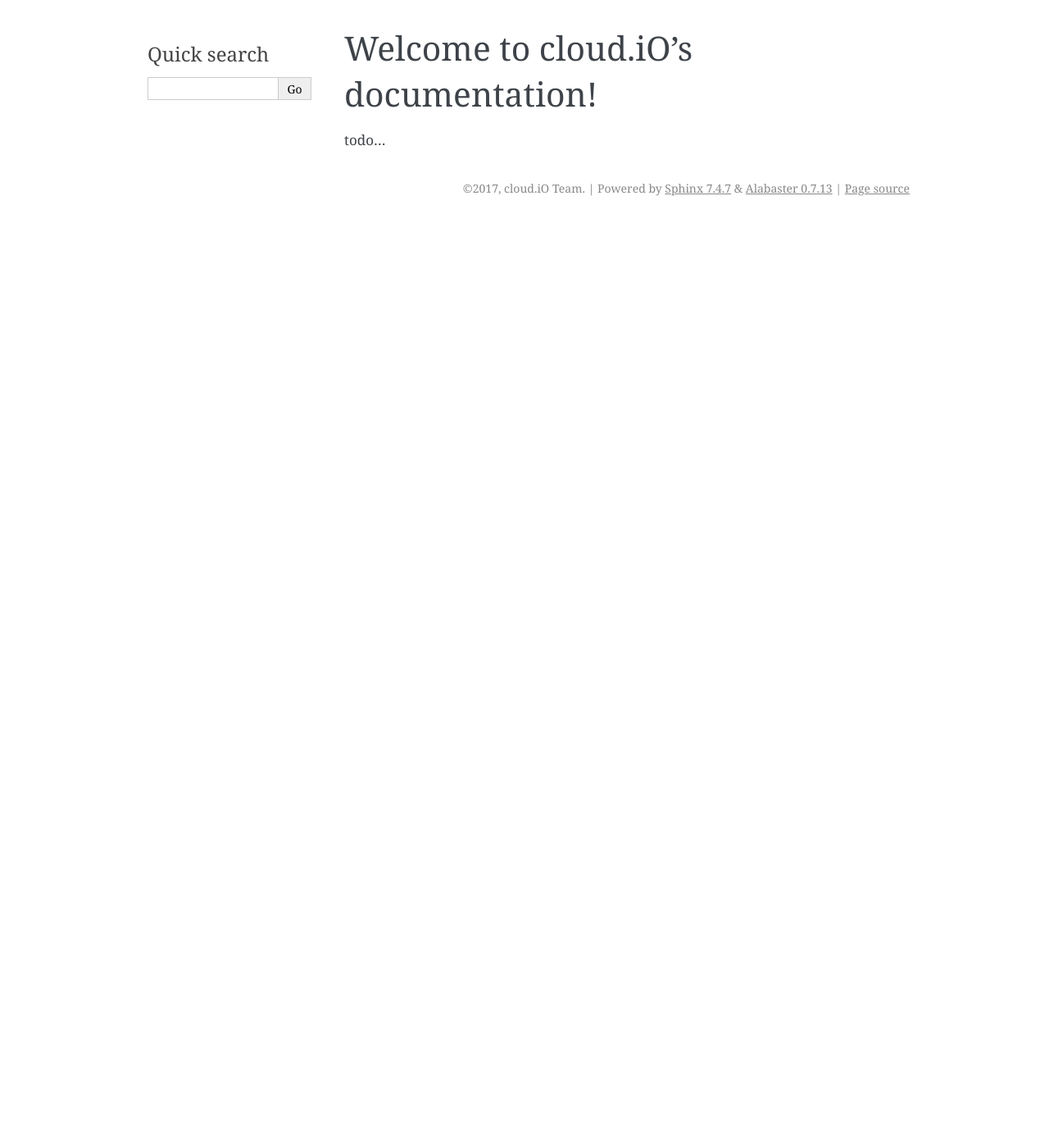
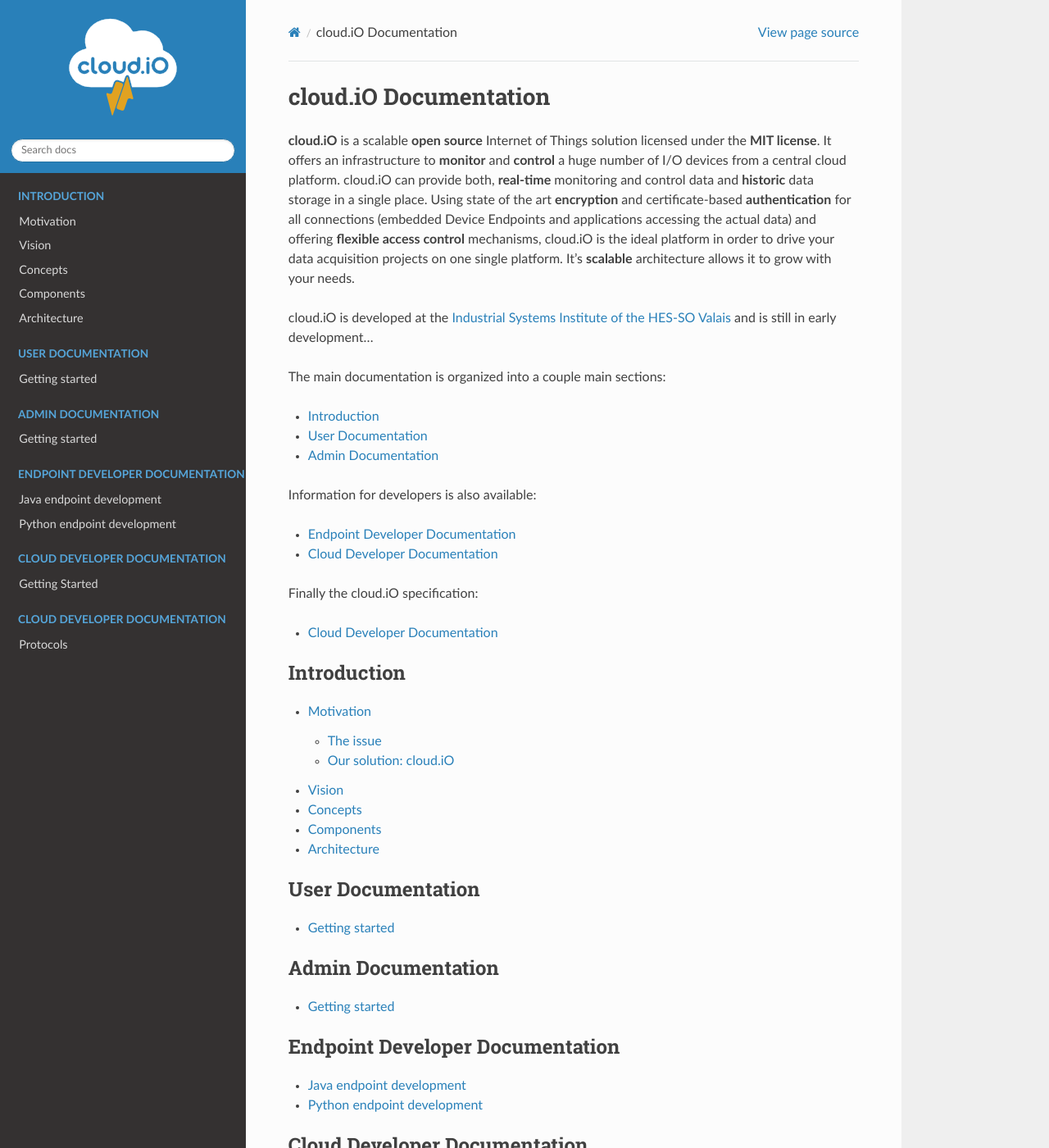
Before and after one commit to cloudio-project/cloudio-endpoint-java, a Sphinx documentation site: the page built from documentation/index.rst, in a window 1280 px wide and 1400 px high. Shown: the whole window at 82% size. Built offline with Sphinx 7.4.7 and the Read the Docs theme 2.0.0, drawn with Linux system fonts in a browser that asks for light colours; some of the changed text lies outside the part shown.

Commit message:
Started documentation using sphinx

```diff
--- /dev/null
+++ b/documentation/admin-getting-started.rst
@@ -0,0 +1,2 @@
+Getting started
+===============
--- /dev/null
+++ b/documentation/cloud-dev-getting-started.rst
@@ -0,0 +1,2 @@
+Getting Started
+===============
--- a/documentation/conf.py
+++ b/documentation/conf.py
@@ -81,7 +81,7 @@ todo_include_todos = False
 # The theme to use for HTML and HTML Help pages.  See the documentation for
 # a list of builtin themes.
 #
-html_theme = 'alabaster'
+html_theme = "sphinx_rtd_theme"
 
 # Theme options are theme-specific and customize the look and feel of a theme
 # further.  For a list of options available for each theme, see the
@@ -94,18 +94,11 @@ html_theme = 'alabaster'
 # so a file named "default.css" will overwrite the builtin "default.css".
 html_static_path = ['_static']
 
-# Custom sidebar templates, must be a dictionary that maps document names
-# to template names.
-#
-# This is required for the alabaster theme
-# refs: http://alabaster.readthedocs.io/en/latest/installation.html#sidebars
-html_sidebars = {
-    '**': [
-        'relations.html',  # needs 'show_related': True theme option to display
-        'searchbox.html',
-    ]
+html_logo = '_static/cloudio.png'
+html_theme_options = {
+    'logo_only': True,
+    'display_version': False,
 }
-
 
 # -- Options for HTMLHelp output ------------------------------------------
 
@@ -162,14 +155,3 @@ texinfo_documents = [
      author, 'cloudiO', 'One line description of project.',
      'Miscellaneous'),
 ]
-
-
-# -- Markdown support -----------------------------------------------------
-
-from recommonmark.parser import CommonMarkParser
-
-source_parsers = {
-    '.md': CommonMarkParser,
-}
-
-source_suffix = ['.rst', '.md']
--- /dev/null
+++ b/documentation/endpoint-java.rst
@@ -0,0 +1,2 @@
+Java endpoint development
+=========================
--- /dev/null
+++ b/documentation/endpoint-python.rst
@@ -0,0 +1,2 @@
+Python endpoint development
+===========================
--- a/documentation/index.rst
+++ b/documentation/index.rst
@@ -1,8 +1,86 @@
-Welcome to cloud.iO's documentation!
-====================================
+cloud.iO Documentation
+**********************
+
+**cloud.iO** is a scalable **open source** Internet of Things solution licensed under the **MIT license**. It offers an infrastructure to **monitor** and
+**control** a huge number of I/O devices from a central cloud platform. cloud.iO can provide both, **real-time** monitoring and control data and **historic**
+data storage in a single place. Using state of the art **encryption** and certificate-based **authentication** for all connections (embedded Device Endpoints
+and applications accessing the actual data) and offering **flexible access control** mechanisms, cloud.iO is the ideal platform in order to drive your data
+acquisition projects on one single platform. It’s **scalable** architecture allows it to grow with your needs.
+
+cloud.iO is developed at the `Industrial Systems Institute of the HES-SO Valais`_ and is still in early development...
+
+.. _Industrial Systems Institute of the HES-SO Valais: http://www.hevs.ch/isi
+
+The main documentation is organized into a couple main sections:
+
+* :ref:`introduction`
+* :ref:`user-doc`
+* :ref:`admin-doc`
+
+Information for developers is also available:
+
+* :ref:`endpoint-dev-doc`
+* :ref:`cloud-dev-doc`
+
+Finally the cloud.iO specification:
+
+* :ref:`spec`
+
+
+.. _introduction:
 
 .. toctree::
    :maxdepth: 2
-   :caption: Contents:
+   :caption: Introduction
 
-todo...
+   intro-motivation
+   intro-vision
+   intro-concepts
+   intro-components
+   intro-architecture
+
+
+.. _user-doc:
+
+.. toctree::
+   :maxdepth: 2
+   :caption: User Documentation
+
+   user-getting-started
+
+
+.. _admin-doc:
+
+.. toctree::
+   :maxdepth: 2
+   :caption: Admin Documentation
+
+   admin-getting-started
+
+
+.. _endpoint-dev-doc:
+
+.. toctree::
+   :maxdepth: 2
+   :caption: Endpoint Developer Documentation
+
+   endpoint-java
+   endpoint-python
+
+
+.. _cloud-dev-doc:
+
+.. toctree::
+   :maxdepth: 2
+   :caption: Cloud Developer Documentation
+
+   cloud-dev-getting-started
+
+
+.. _spec:
+
+.. toctree::
+   :maxdepth: 2
+   :caption: Cloud Developer Documentation
+
+   spec-protocols
--- /dev/null
+++ b/documentation/intro-architecture.rst
@@ -0,0 +1,2 @@
+Architecture
+============
--- /dev/null
+++ b/documentation/intro-components.rst
@@ -0,0 +1,2 @@
+Components
+==========
--- /dev/null
+++ b/documentation/intro-concepts.rst
@@ -0,0 +1,2 @@
+Concepts
+========
--- /dev/null
+++ b/documentation/intro-vision.rst
@@ -0,0 +1,37 @@
+Vision
+======
+
+The development of cloud computing platforms, ubiquitous networking and embedded/mobile systems has enabled the connection of various devices and appliances to
+the internet and the deployment of related services. Such systems where, tenths, hundreds or thousands of devices are connected to the internet are known as
+"Internet of Things" (IoT).
+
+Of course, each individual project can assemble embedded sensors and actuators, develop its own communication protocols and security systems, setup specific
+databases and develop ad hoc services. This approach, which has been used and is still used in many projects, does not recognize the fact that there is a
+common pattern to all projects: each distributed “thing” feature a data model made up of measurement values, configuration parameters, status.
+
+The vision of the cloud.iO project has been launched is to “industrialize” IoT systems deployment. To concrete this vision, the following options were
+considered in the design of cloud.iO:
+
+1. The cloud.iO IoT platform is operated as SaaS (Software as a Service) and is meant to host multiple projects.
+2. cloud.iO applications dispose of a syntactically uniform access to so-called data points in distributed embedded systems.
+3. cloud.io does not impose any semantics for data model. Individual projects can either define their own semantics or use a free data model.
+4. The cloud.iO platform manages access rights down to a single data point level, enabling the owner of a data point to provide applications with read
+   and also possible right access to data points. Hence any privacy policy can be enforced.
+5. cloud.iO keeps a history all read and write operations and provides an access to the history logs.
+6. cloud.iO manages a searchable directory with the current status of all connected “things”.
+7. cloud.iO defines secure connection rules for embedded devices as well as for applications.
+8. cloud.iO provides APIs (Application Programming Interfaces) for the software development of embedded devices as well as for the development of cloud
+   applications.
+9. cloud.iO design philosophy is the following: reuse field proven open source software components and make minimum custom developments around them..
+10. A provisioning system is responsible for the supervision of IoT devices and for triggering alarms when a problem is detected. cloud.iO provides a component
+    letting individual projects define their own provisioning rules.
+11. cloud.iO provides an interface for devices, applications and user management.
+12. cloud.iO supports the plug and play deployment of large amounts of devices.
+
+In its current status, many options listed above are not implemented, but the architecture does not put any barrier to possible future development of the not
+yet implemented options.
+
+cloud.iO can be operated in two modes:
+
+1. **Private mode**: A cloud.io framework is deployed for an IoT project.
+2.	**Public mode**: Several projects share a unique cloud.iO infrastructure.
--- /dev/null
+++ b/documentation/spec-protocols.rst
@@ -0,0 +1,2 @@
+Protocols
+=========
--- /dev/null
+++ b/documentation/user-getting-started.rst
@@ -0,0 +1,2 @@
+Getting started
+===============
```
Also changed, not shown: documentation/context-and-architecture.rst (added, +122 -0 lines), documentation/intro-motivation.rst (added, +31 -0 lines), documentation/_static/cloudio.png (added), documentation/_static/intro-motivation-1.svg (added), documentation/_static/intro-motivation-2.svg (added), 1 other file.
